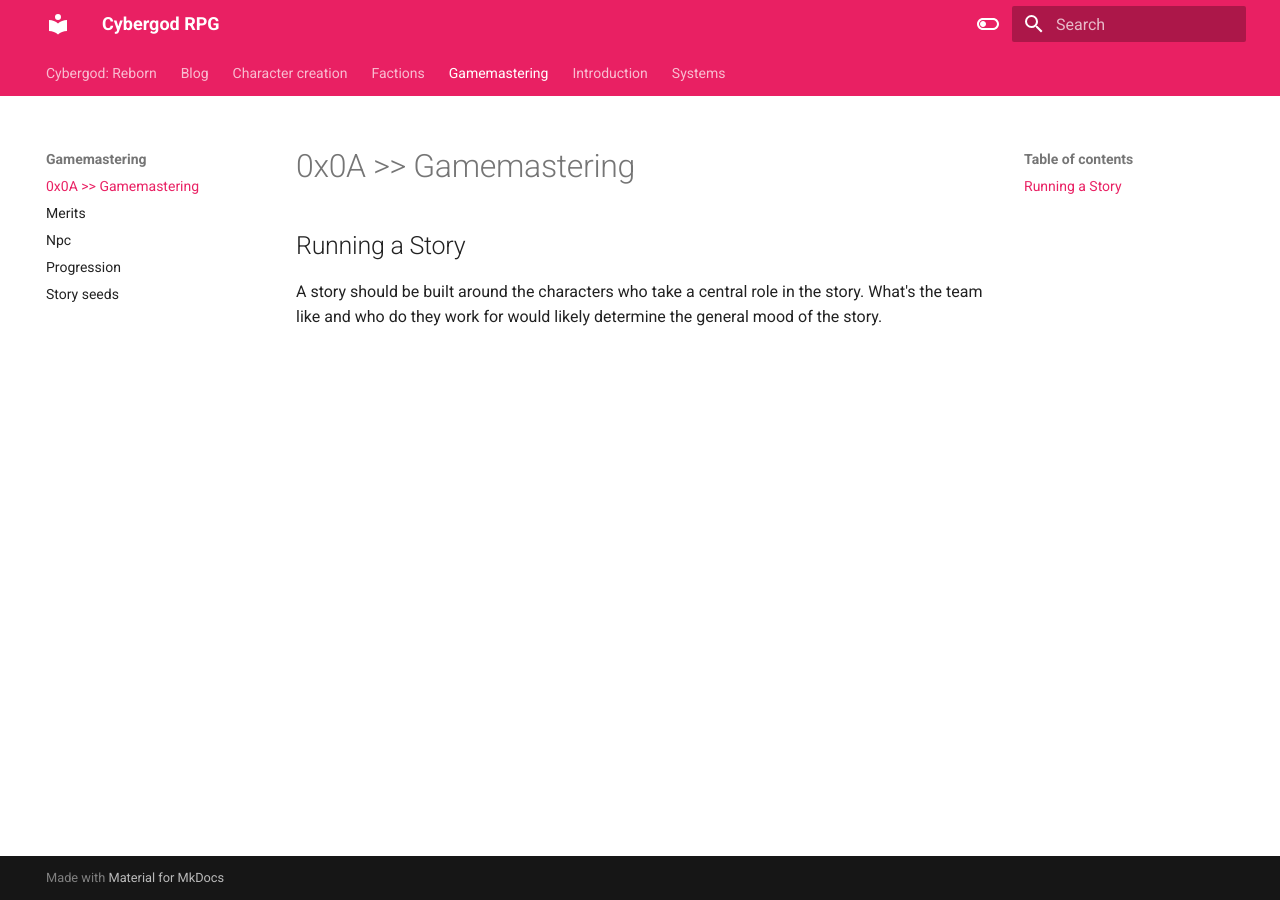
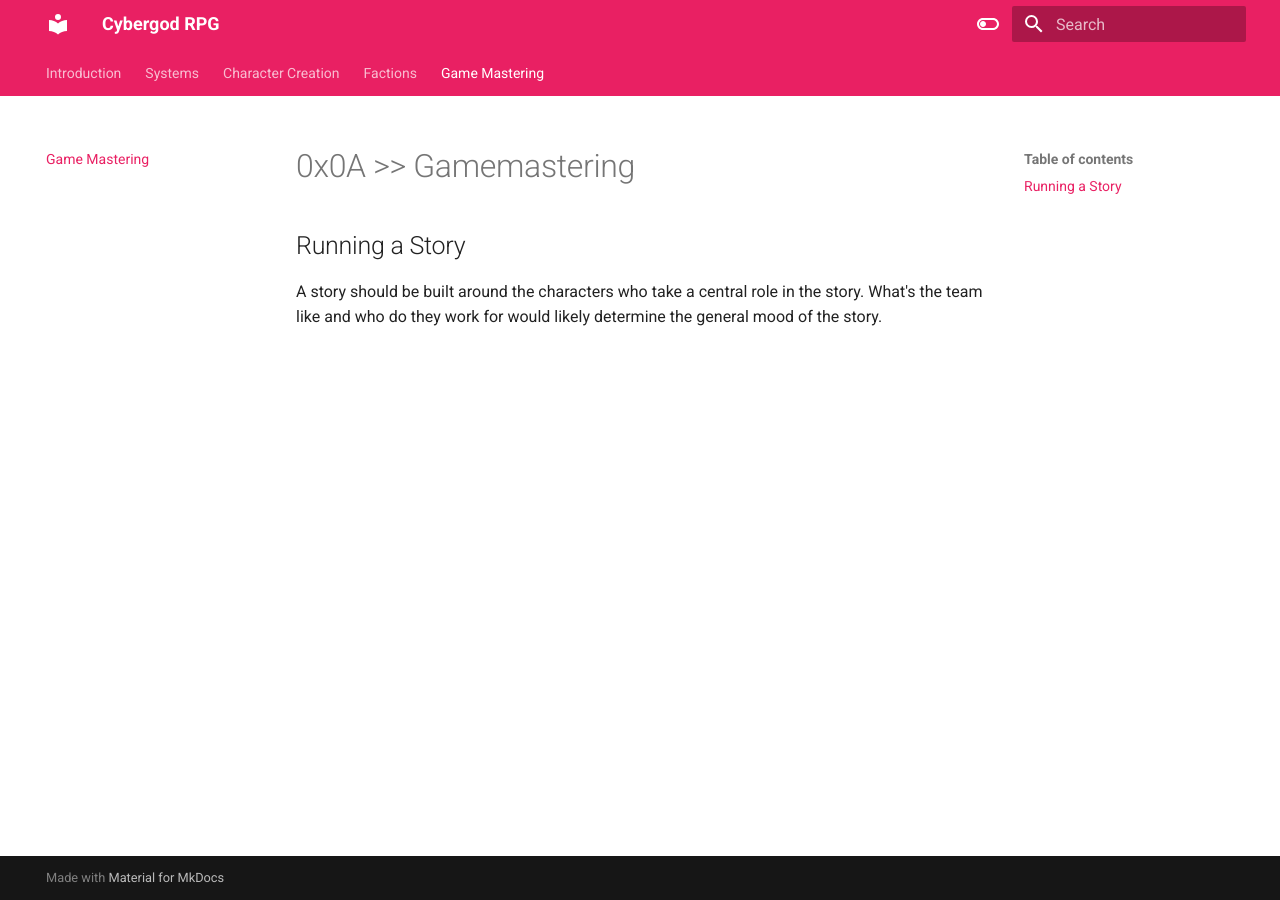
Before and after one commit to catmorbid/cybergod-mkdocs, an MkDocs documentation site: the page built from docs/gamemastering/gamemastering.md, in a window 1280 px wide. Built offline with MkDocs 1.6.1 and Material for MkDocs 9.7.7, drawn with Linux system fonts in a browser that asks for light colours; some of the changed lines change nothing that is shown.

Commit message:
Update mkdocs.yml

```diff
--- a/mkdocs.yml
+++ b/mkdocs.yml
@@ -1,4 +1,12 @@
 site_name: "Cybergod RPG"
+site_description: Tabletop RPG project page
+site_author: Mikko Lainio
+nav:
+  - Introduction: introduction/introduction.md
+  - Systems: systems/core-mechanics.md
+  - Character Creation: character-creation/character-creation.md
+  - Factions: factions/factions.md
+  - Game Mastering: gamemastering/gamemastering.md
 
 theme:
     name: 'material'
@@ -30,6 +38,7 @@ theme:
 # Extensions
 markdown_extensions:
   - footnotes
+  - admonition
   # - attr_list
   - pymdownx.arithmatex:
       generic: true
@@ -56,14 +65,15 @@ markdown_extensions:
 plugins:
   - search
   - roamlinks
-  - blog
-  - rss:
-      match_path: blog/posts/.*
-      date_from_meta:
-        as_creation: date
-      categories:
-        - categories
-        - tags
+  - section-index
+ # - blog
+  # - rss:
+  #     match_path: blog/posts/.*
+  #     date_from_meta:
+  #       as_creation: date
+  #     categories:
+  #       - categories
+  #       - tags
 
 extra_javascript:
   - javascripts/mathjax.js
```
